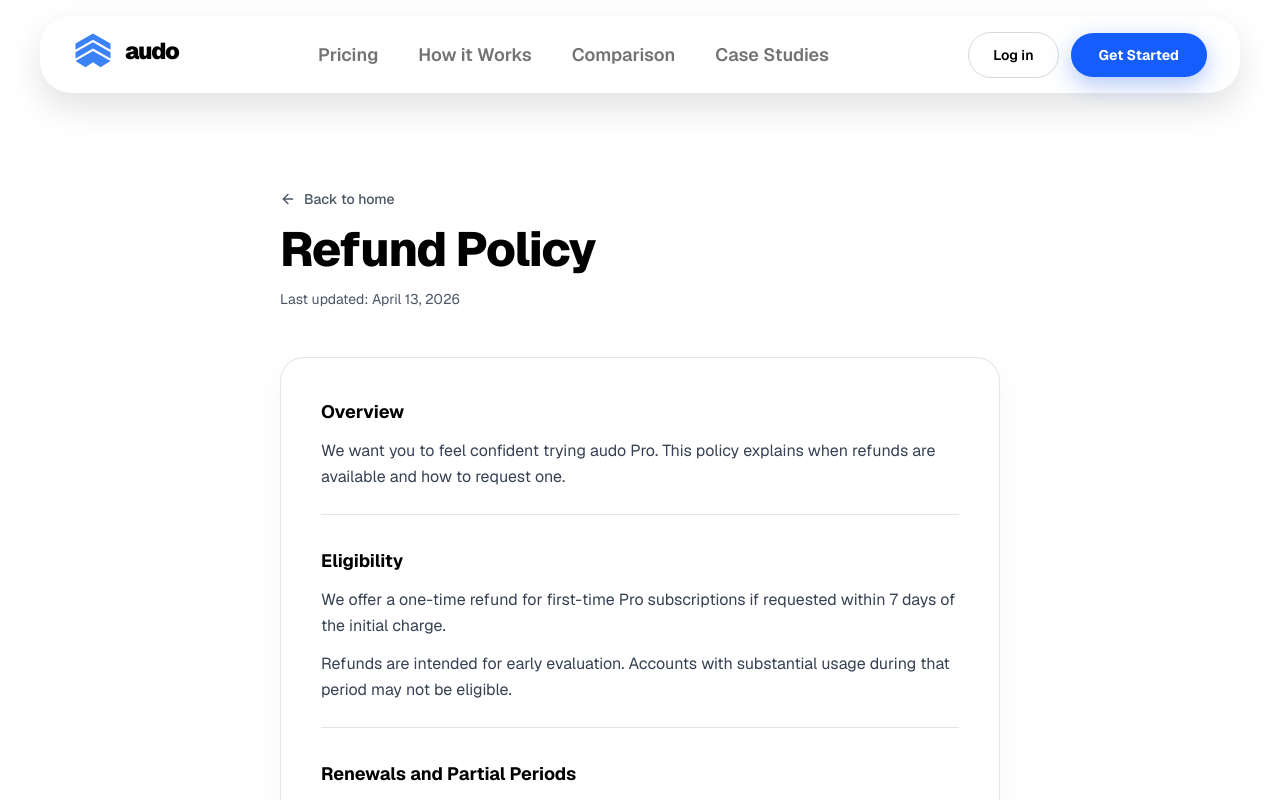
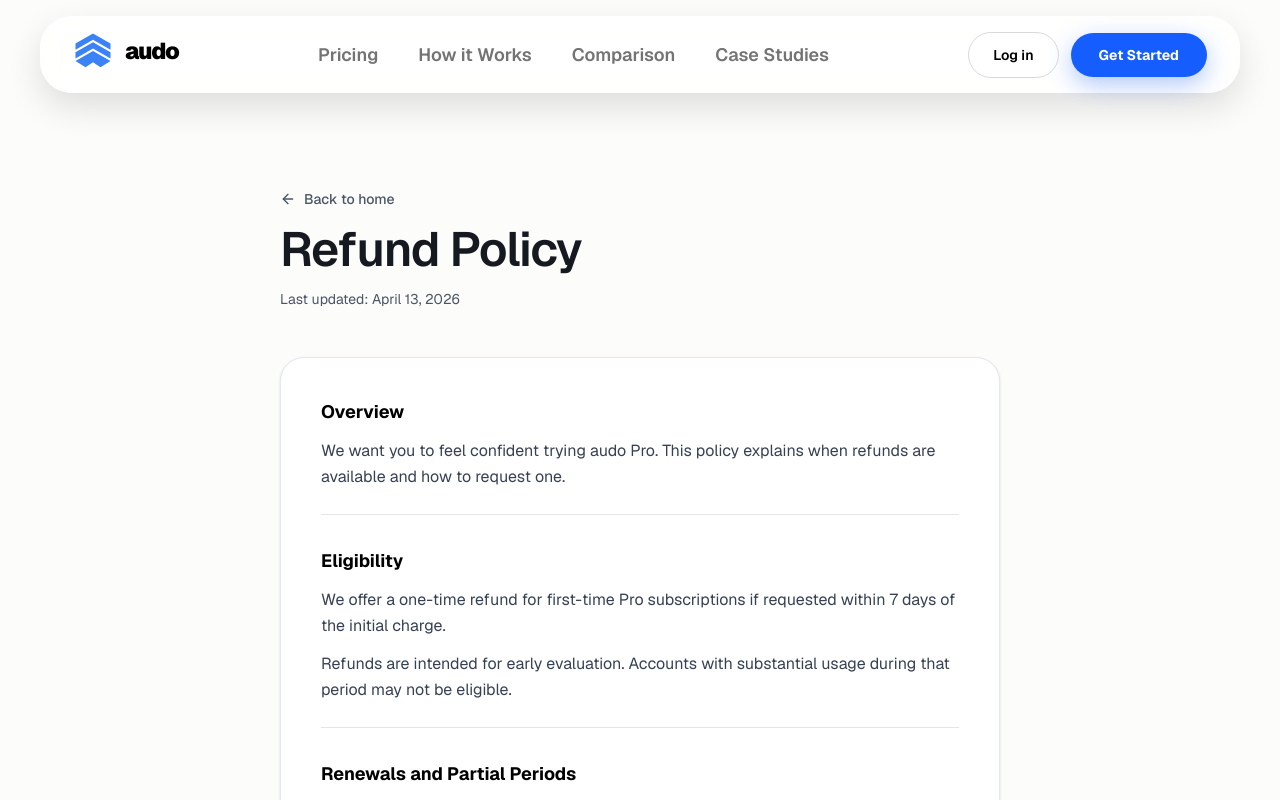
Before and after one commit to WafflesNZXT/first-check-lp, a Next.js app: page /refund-policy in a window 1280 px wide. Shown: the top 800 px of the page. Built offline with nearby package versions, Linux system fonts and the light colour scheme; no server answers.

Commit message:
Align app/refund-policy/page.tsx with the Audo theme

```diff
--- a/app/refund-policy/page.tsx
+++ b/app/refund-policy/page.tsx
@@ -4,7 +4,7 @@ import { ArrowLeft } from 'lucide-react';
 
 export default function RefundPolicy() {
   return (
-    <main className="min-h-screen bg-white text-black font-sans">
+    <main className="min-h-screen audo-public-surface font-sans">
       <Nav />
 
       <div className="max-w-3xl mx-auto px-6 py-24 space-y-12">
@@ -13,11 +13,11 @@ export default function RefundPolicy() {
             <ArrowLeft className="w-4 h-4" />
             Back to home
           </Link>
-          <h1 className="text-4xl md:text-5xl font-extrabold tracking-tight">Refund Policy</h1>
+          <h1 className="text-4xl md:text-5xl font-semibold tracking-tight">Refund Policy</h1>
           <p className="text-gray-600 text-sm">Last updated: April 13, 2026</p>
         </div>
 
-        <div className="space-y-8 text-gray-700 leading-relaxed rounded-3xl border border-black/10 bg-white p-8 md:p-10 shadow-[0_12px_30px_rgba(0,0,0,0.04)]">
+        <div className="space-y-8 text-gray-700 leading-relaxed rounded-3xl border border-slate-200 bg-white p-8 md:p-10 shadow-sm">
 
           <section className="space-y-3 pb-6 border-b border-black/10">
             <h2 className="text-black font-bold text-lg">Overview</h2>
```
